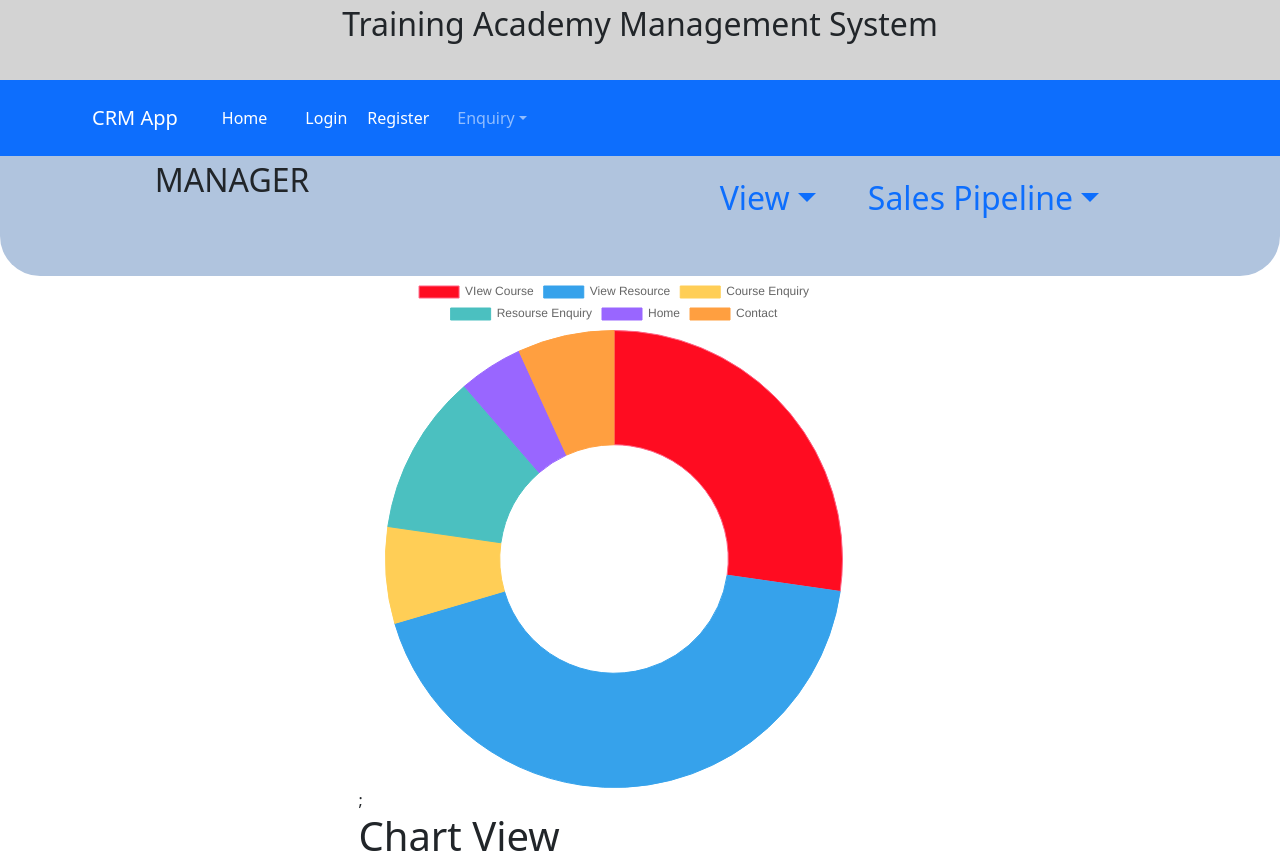
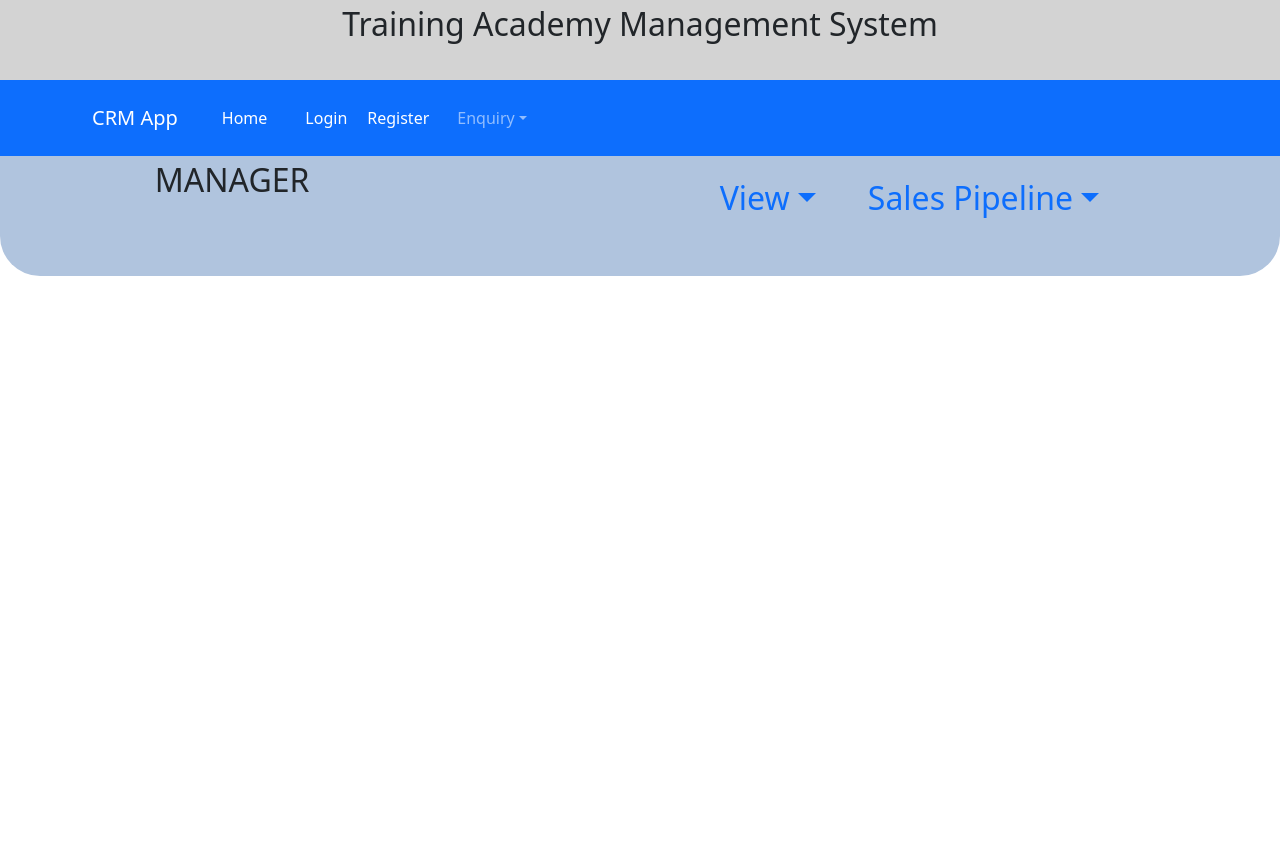
Before and after one commit to Faithinfotech-Training/Experion-Node-Team4, a React (Create React App) app: page /manager/view-chart in a window 1280 px wide. After the commit the page ends 800 px from the top, so only its background shows below. Built offline with nearby package versions, Linux system fonts and the light colour scheme.

Commit message:
Updated Packages

```diff
--- a/package.json
+++ b/package.json
@@ -3,6 +3,10 @@
   "version": "0.1.0",
   "private": true,
   "dependencies": {
+    "@emotion/react": "^11.7.0",
+    "@emotion/styled": "^11.6.0",
+    "@material-ui/core": "^4.12.3",
+    "@mui/material": "^5.2.2",
     "@testing-library/jest-dom": "^5.15.1",
     "@testing-library/react": "^11.2.7",
     "@testing-library/user-event": "^12.8.3",
--- a/src/pages/Manager/SiteVIsitsChartVIew.js
+++ b/src/pages/Manager/SiteVIsitsChartVIew.js
@@ -6,7 +6,7 @@
     <div>
       <ManagerDashboard />
       {/* <p>This is page for Chart...</p> */}
-      <Chart />
+      {/* <Chart /> */}
     </div>
   );
 }
```
Also changed, not shown: 2 other files (tests, documents, lock files or other folders).
